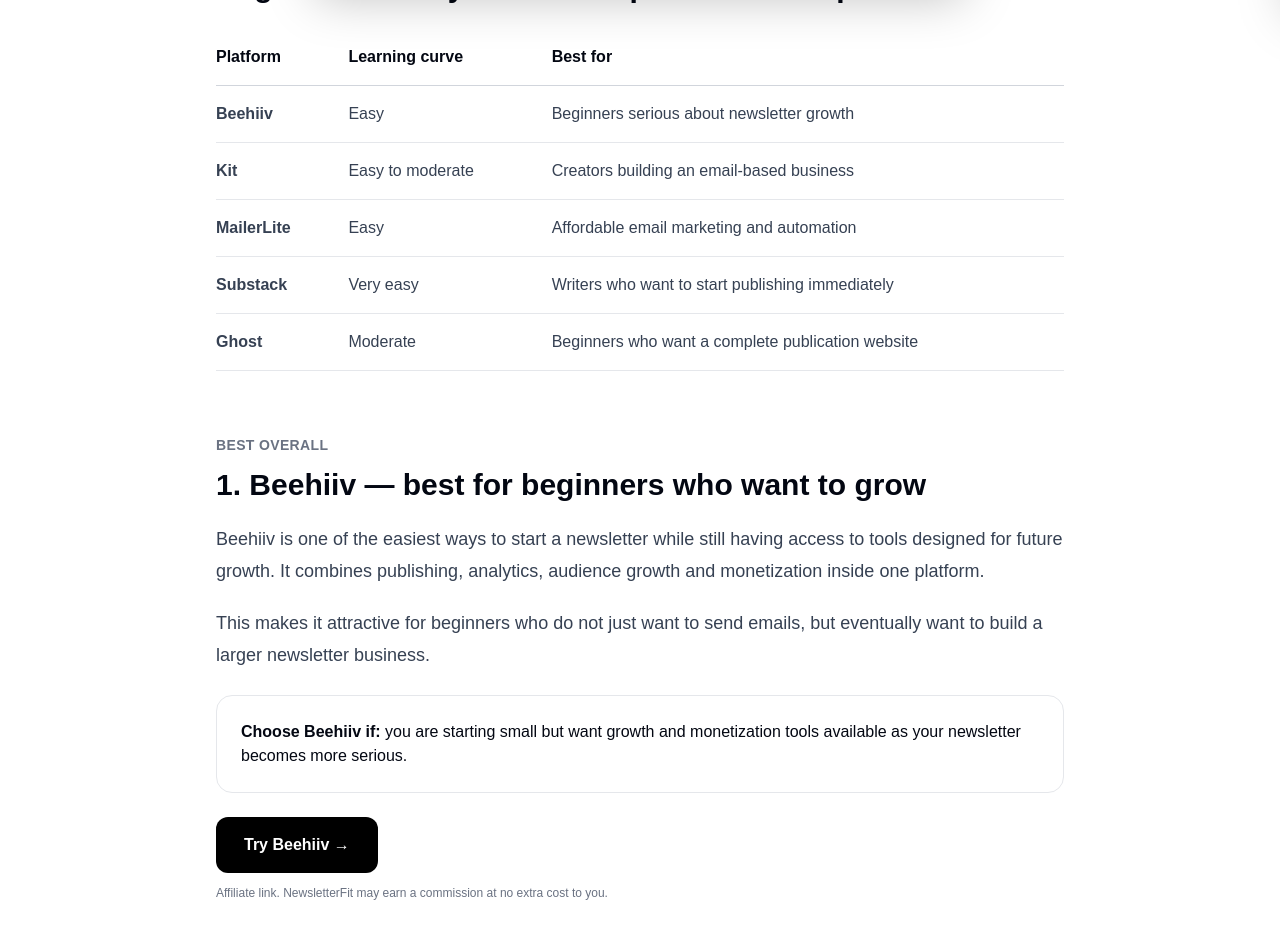
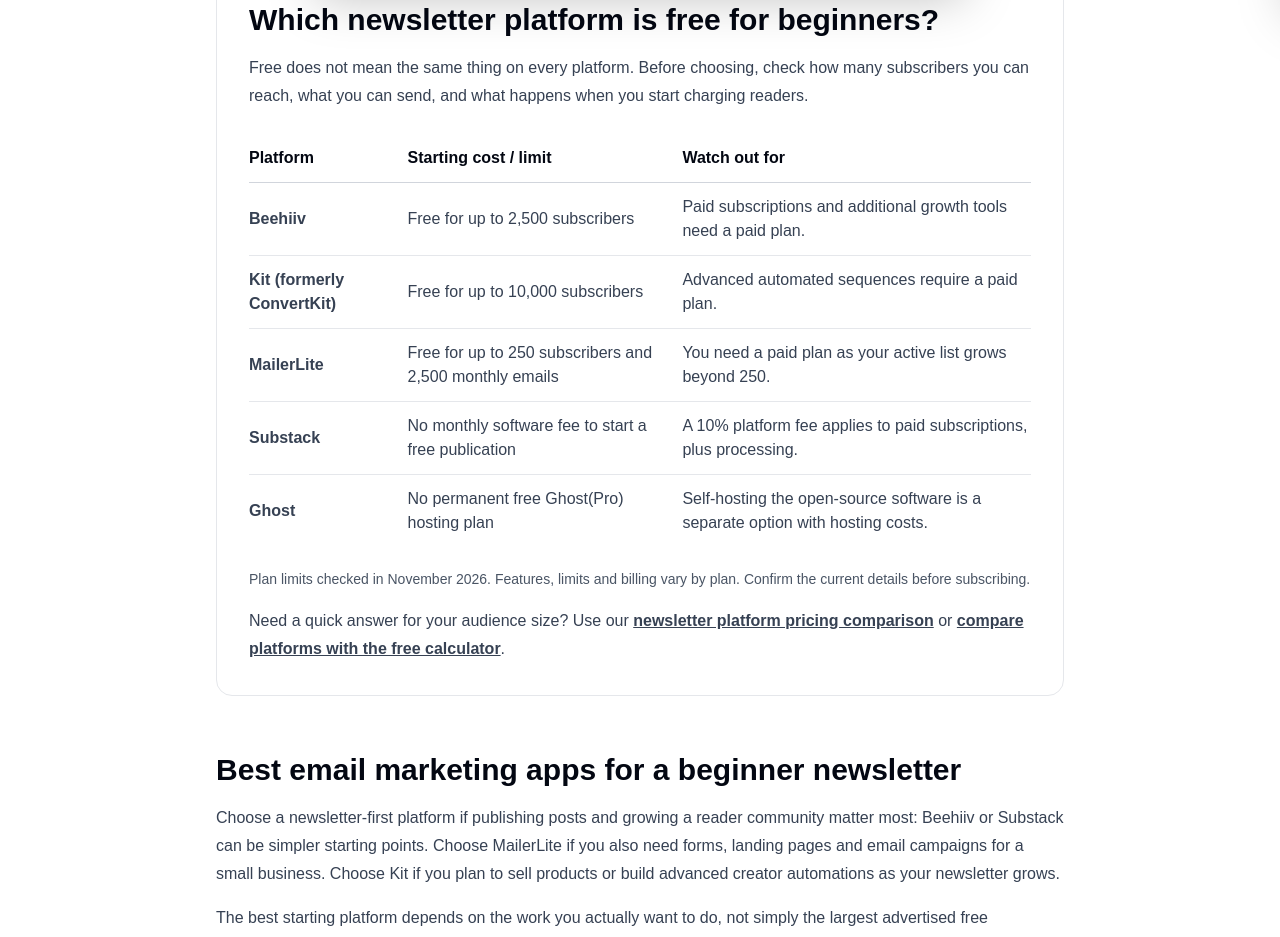
Before and after one commit to juangomez250505/newsletterfit, a Next.js app: page /best-newsletter-platform-for-beginners in a window 1280 px wide. Shown: the part 800-1737 px from the top of the page. Built offline with nearby package versions, Linux system fonts and the light colour scheme.

Commit message:
Improve beginner newsletter platform comparison

```diff
--- a/app/best-newsletter-platform-for-beginners/page.tsx
+++ b/app/best-newsletter-platform-for-beginners/page.tsx
@@ -73,6 +73,86 @@ export default function BestNewsletterPlatformForBeginnersPage() {
               Ghost
             </p>
           </div>
+        </section>
+
+        {/* NOV_23_2026_BEGINNER_FREE_PLANS */}
+        <section className="mt-14 rounded-2xl border border-gray-200 p-6 md:p-8">
+          <h2 className="text-3xl font-bold">
+            Which newsletter platform is free for beginners?
+          </h2>
+          <p className="mt-4 leading-7 text-gray-700">
+            Free does not mean the same thing on every platform. Before
+            choosing, check how many subscribers you can reach, what you can
+            send, and what happens when you start charging readers.
+          </p>
+          <div className="mt-6 overflow-x-auto">
+            <table className="w-full border-collapse text-left text-sm md:text-base">
+              <thead>
+                <tr className="border-b border-gray-300">
+                  <th className="py-3 pr-4">Platform</th>
+                  <th className="py-3 pr-4">Starting cost / limit</th>
+                  <th className="py-3">Watch out for</th>
+                </tr>
+              </thead>
+              <tbody className="text-gray-700">
+                <tr className="border-b border-gray-200">
+                  <td className="py-3 pr-4 font-semibold">Beehiiv</td>
+                  <td className="py-3 pr-4">Free for up to 2,500 subscribers</td>
+                  <td className="py-3">Paid subscriptions and additional growth tools need a paid plan.</td>
+                </tr>
+                <tr className="border-b border-gray-200">
+                  <td className="py-3 pr-4 font-semibold">Kit (formerly ConvertKit)</td>
+                  <td className="py-3 pr-4">Free for up to 10,000 subscribers</td>
+                  <td className="py-3">Advanced automated sequences require a paid plan.</td>
+                </tr>
+                <tr className="border-b border-gray-200">
+                  <td className="py-3 pr-4 font-semibold">MailerLite</td>
+                  <td className="py-3 pr-4">Free for up to 250 subscribers and 2,500 monthly emails</td>
+                  <td className="py-3">You need a paid plan as your active list grows beyond 250.</td>
+                </tr>
+                <tr className="border-b border-gray-200">
+                  <td className="py-3 pr-4 font-semibold">Substack</td>
+                  <td className="py-3 pr-4">No monthly software fee to start a free publication</td>
+                  <td className="py-3">A 10% platform fee applies to paid subscriptions, plus processing.</td>
+                </tr>
+                <tr>
+                  <td className="py-3 pr-4 font-semibold">Ghost</td>
+                  <td className="py-3 pr-4">No permanent free Ghost(Pro) hosting plan</td>
+                  <td className="py-3">Self-hosting the open-source software is a separate option with hosting costs.</td>
+                </tr>
+              </tbody>
+            </table>
+          </div>
+          <p className="mt-5 text-sm leading-6 text-gray-600">
+            Plan limits checked in November 2026. Features, limits and billing
+            vary by plan. Confirm the current details before subscribing.
+          </p>
+          <p className="mt-4 leading-7 text-gray-700">
+            Need a quick answer for your audience size? Use our{' '}
+            <Link href="/newsletter-platform-pricing" className="font-semibold underline">
+              newsletter platform pricing comparison
+            </Link>{' '}
+            or{' '}
+            <Link href="/#calculator" className="font-semibold underline">
+              compare platforms with the free calculator
+            </Link>.
+          </p>
+        </section>
+
+        <section className="mt-14">
+          <h2 className="text-3xl font-bold">Best email marketing apps for a beginner newsletter</h2>
+          <p className="mt-4 leading-7 text-gray-700">
+            Choose a newsletter-first platform if publishing posts and growing
+            a reader community matter most: Beehiiv or Substack can be simpler
+            starting points. Choose MailerLite if you also need forms, landing
+            pages and email campaigns for a small business. Choose Kit if you
+            plan to sell products or build advanced creator automations as
+            your newsletter grows.
+          </p>
+          <p className="mt-4 leading-7 text-gray-700">
+            The best starting platform depends on the work you actually want
+            to do, not simply the largest advertised free subscriber limit.
+          </p>
         </section>
 
         <section className="mt-14">
@@ -434,7 +514,7 @@ export default function BestNewsletterPlatformForBeginnersPage() {
         </section>
 
         <p className="mt-12 text-sm leading-6 text-gray-500">
-          Last reviewed August 2026. Pricing and features can change. Verify
+          Originally published August 2026; free-plan limits reviewed November 2026. Prices and features can change. Verify
           current details directly with each platform before making a final
           decision.
         </p>
```
